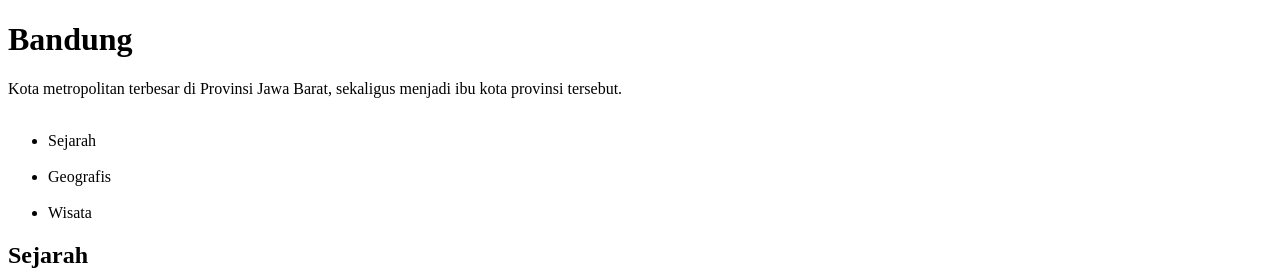
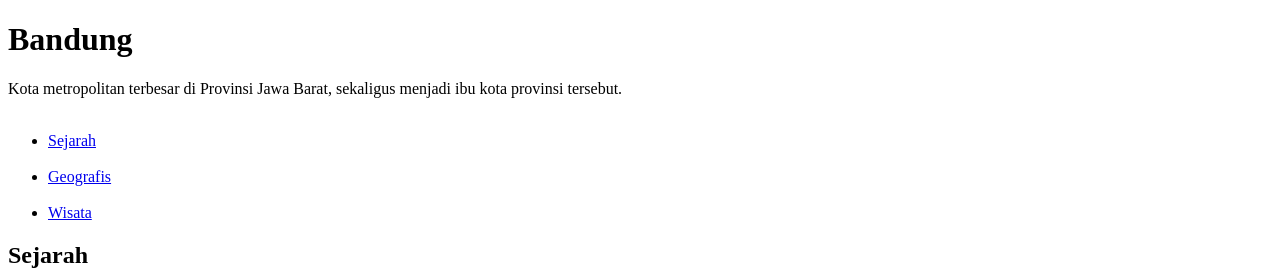
Before and after one commit to magnolerys/webdasar.bandung, a plain HTML site: page index.html in a window 1280 px wide. Shown: the top 272 px of the page. Drawn offline with Linux system fonts and the light colour scheme.

Commit message:
Add files via upload

```diff
--- a/index.html
+++ b/index.html
@@ -1,21 +1,23 @@
-<!DOCTYPE html>
-<html>
+<!DOCTYPE html><html>
   <head>
    <meta charset="utf-8">
    <title>Halaman Profil Bandung</title>
   </head>
   <body>
-
-  </body>
-</html>
-
 <h1>Bandung</h1>
 <p>Kota metropolitan terbesar di Provinsi Jawa Barat, sekaligus menjadi ibu kota provinsi tersebut.</p>
 
   <ul>
-    <li>Sejarah</li>
-    <li>Geografis</li>
-    <li>Wisata</li>
+    <li>
+     <a href="#">Sejarah</a>
+    </li>
+    <li>
+     <a href="#">Geografis</a>
+
+    </li>
+    <li>
+     <a href="#">Wisata</a>
+    </li>
   </ul>
 
 <h2>Sejarah</h2>
```
